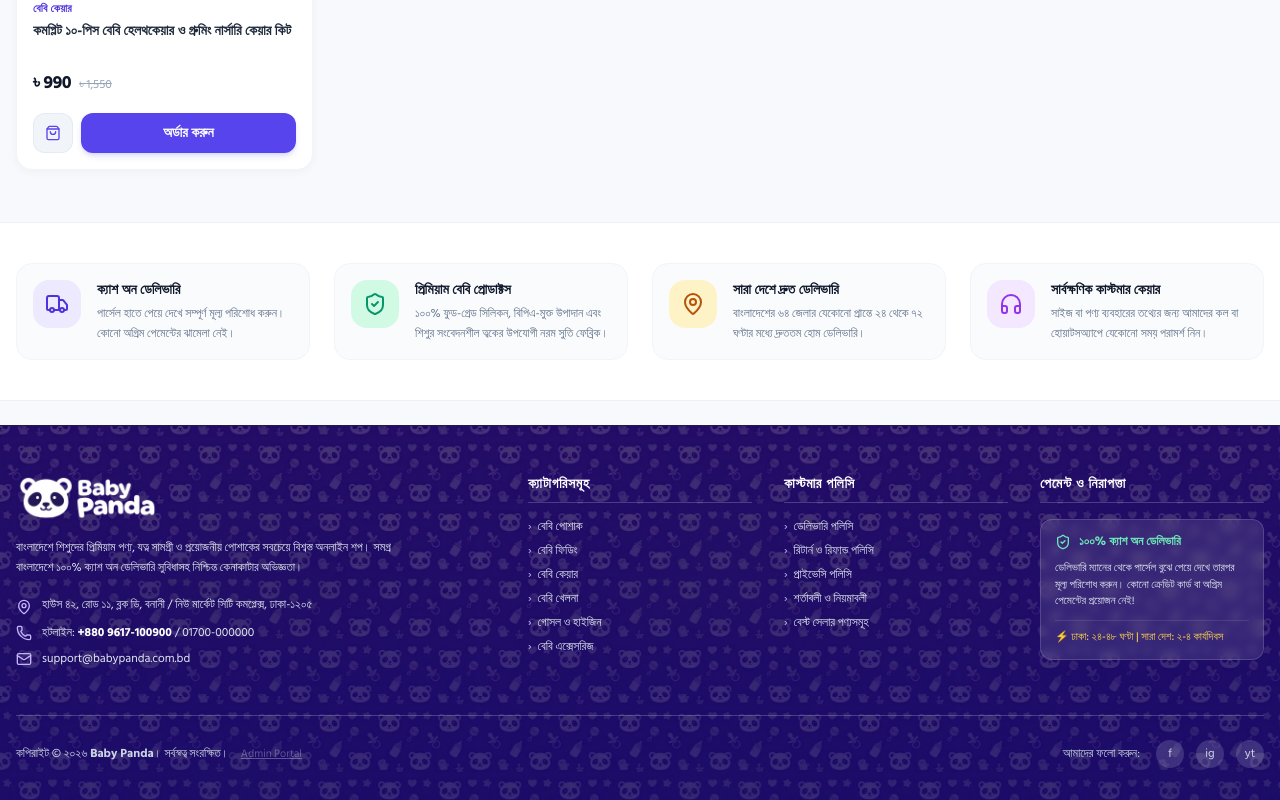
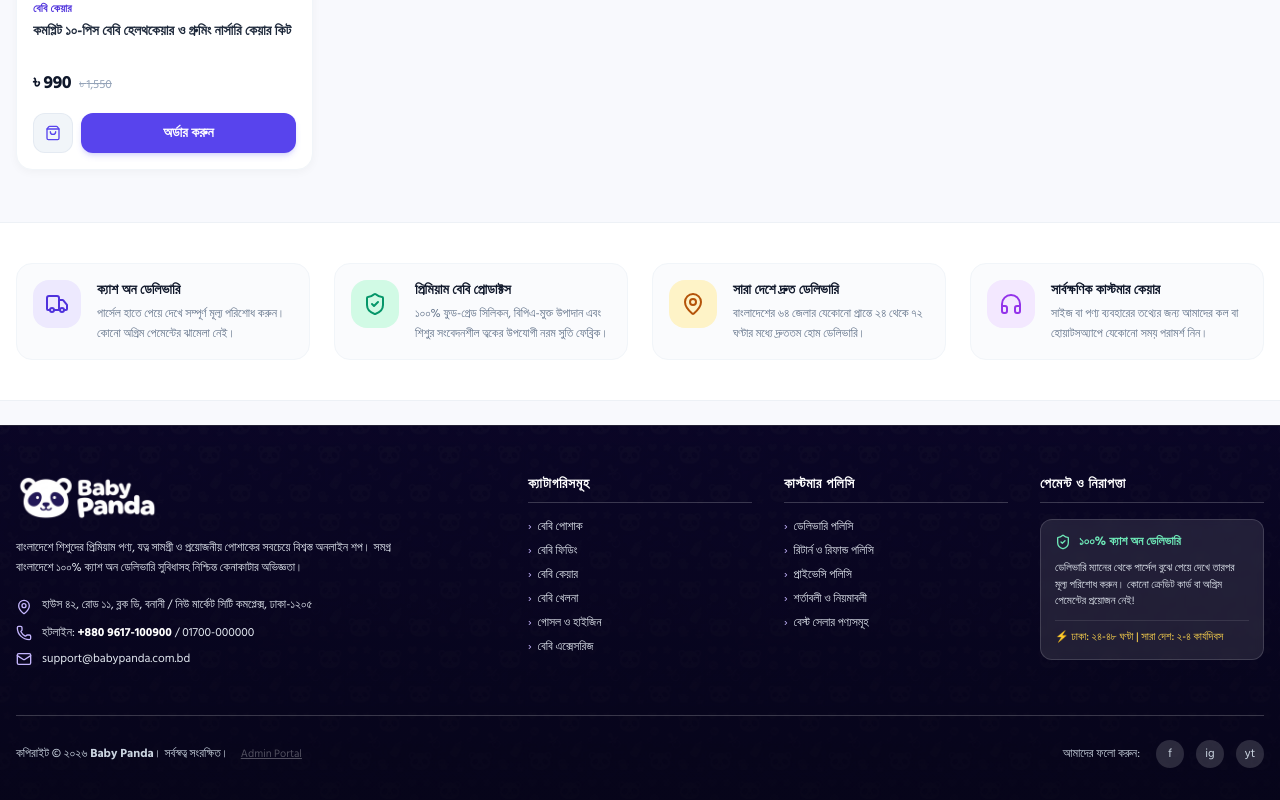
Before and after one commit to mesbahmunna/panda, a React (Vite) app: page / in a window 1280 px wide. Shown: the part 6432-7232 px from the top of the page. Built offline with nearby package versions, Linux system fonts and the light colour scheme.

Commit message:
style: darken footer background to deep midnight navy

```diff
--- a/src/components/Footer/Footer.tsx
+++ b/src/components/Footer/Footer.tsx
@@ -48,9 +48,9 @@ export const Footer: React.FC<FooterProps> = ({ onSelectCategory, onOpenPolicy }
 
   return (
     <footer
-      className="relative text-slate-200 text-xs pt-12 pb-24 md:pb-8 border-t border-indigo-950 overflow-hidden bg-[#241066]"
+      className="relative text-slate-300 text-xs pt-12 pb-24 md:pb-8 border-t border-white/10 overflow-hidden bg-[#07051e]"
       style={{
-        backgroundImage: `linear-gradient(to bottom, rgba(16, 8, 55, 0.35), rgba(11, 9, 82, 0.50)), url(${footerPattern})`,
+        backgroundImage: `linear-gradient(to bottom, rgba(7, 5, 30, 0.92), rgba(5, 4, 22, 0.96)), url(${footerPattern})`,
         backgroundRepeat: 'repeat',
         backgroundSize: 'auto, 480px auto',
       }}
```
